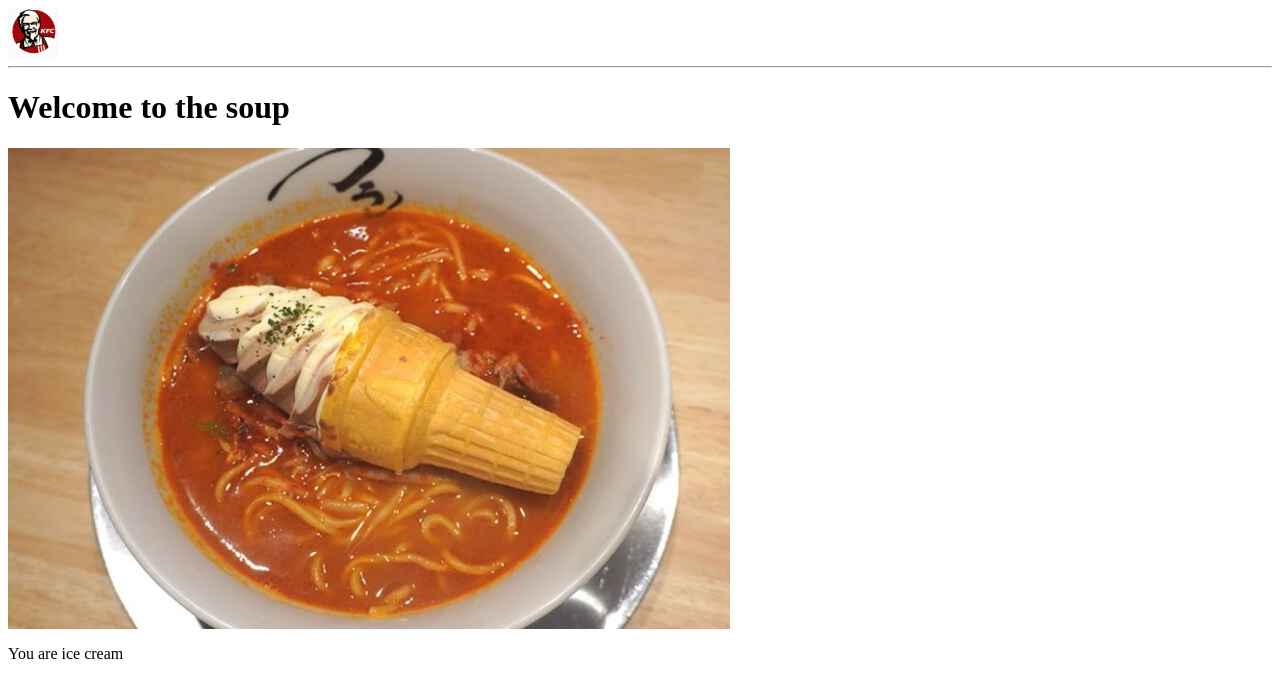
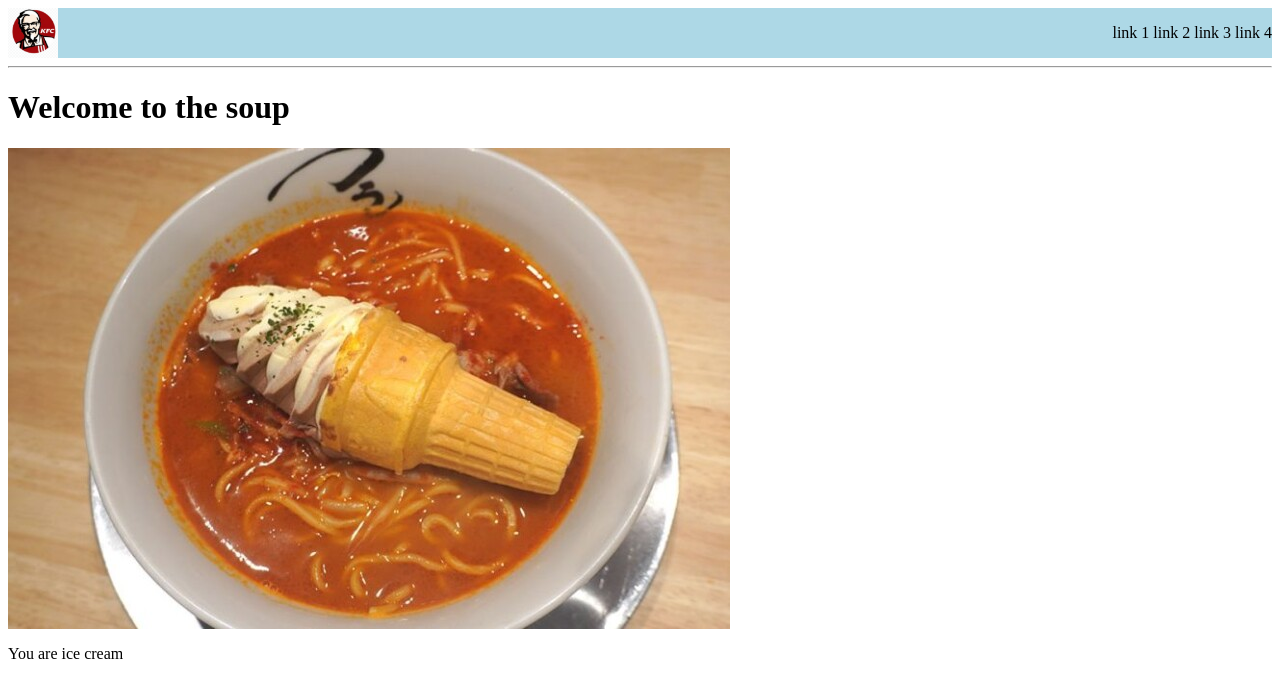
Before and after one commit to 21i936chicken/formative1, a plain HTML site: page index.html in a window 1280 px wide. Drawn offline with Linux system fonts and the light colour scheme.

Commit message:
edited header

```diff
--- a/index.html
+++ b/index.html
@@ -1,9 +1,21 @@
 <html>
     <head>
         <title>webpage</title>
+        <style>
+            header{background-color: lightblue; text-align:right; display:flex; align-items: center;}
+            header #menu {flex: 1;}
+        </style>
     </head>
     <body>
-        <header><img src="images/kfc.png" alt="image of kfc logo" width="50" height="50"></header>
+        <header>
+            <img src="images/kfc.png" width="50" height="50">
+            <div id="menu">
+                <a>link 1</a>
+                <a>link 2</a>
+                <a>link 3</a>
+                <a>link 4</a>
+            </div>
+        </header>
         <hr>
         <h1>Welcome to the soup</h1>
         <p><img src="ice cream soup.jpg" alt="soup with ice cream in it"></p>
```
